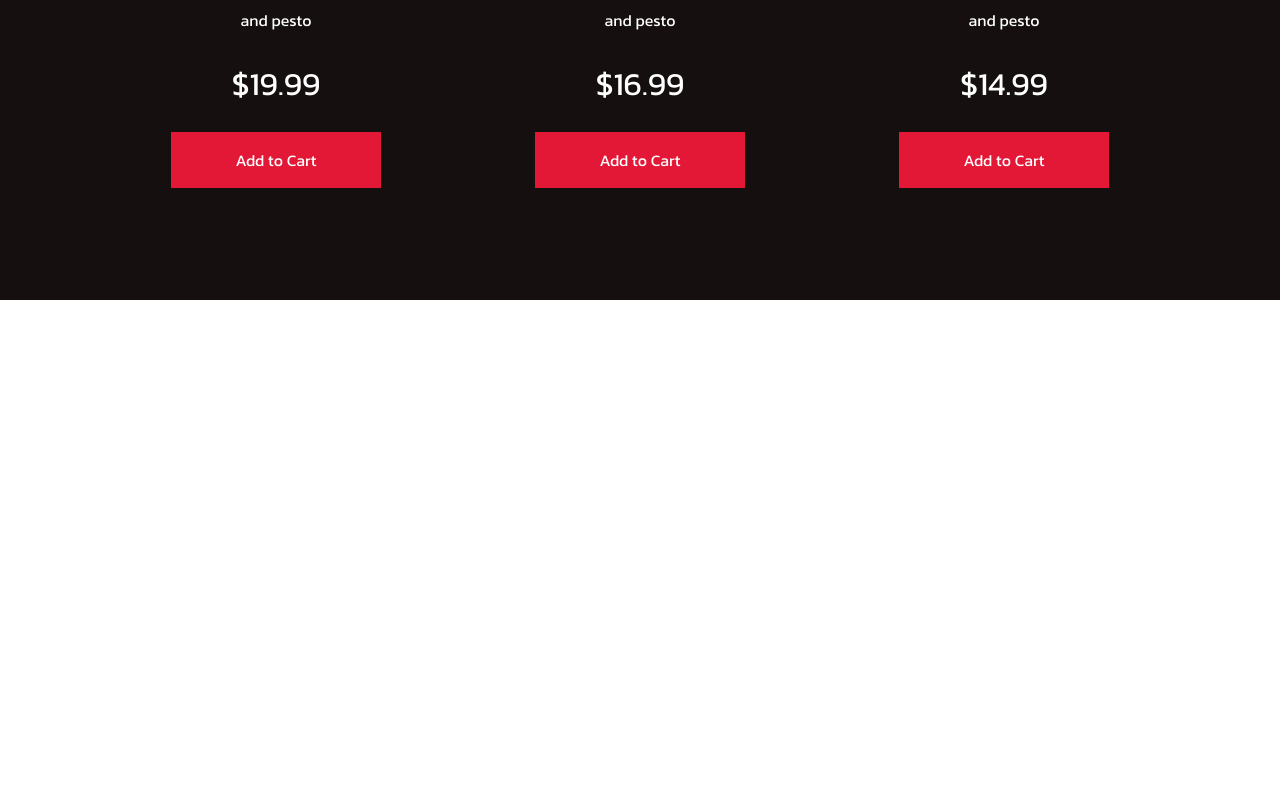
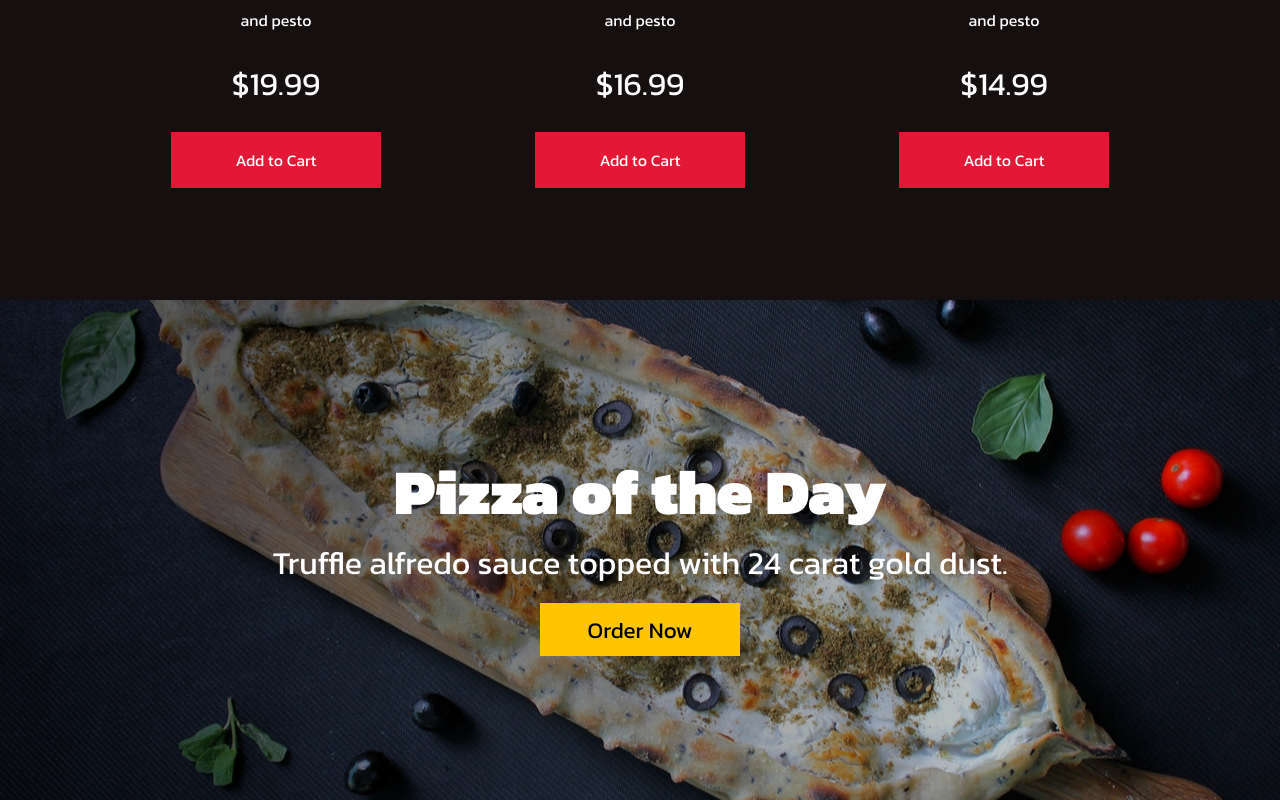
Before and after one commit to landon-is-on/react-pizza-app, a React (Create React App) app in the folder pizza/: page / in a window 1280 px wide. Shown: the part 1458-2258 px from the top of the page. Before the commit the page ends 1758 px from the top, so only its background shows below. Built offline with nearby package versions, Linux system fonts and the light colour scheme.

Commit message:
finished feature section

```diff
--- a/pizza/src/App.js
+++ b/pizza/src/App.js
@@ -4,15 +4,16 @@
 import Hero from './components/Hero';
 import Products from './components/Products';
 import {productData} from './components/Products/data';
+import Feature from './components/Feature';
 
 
 function App() {
   return (
     <Router>
     <GlobalStyle/>
-
    <Hero/>
    <Products heading='Choose your favorite' data={productData}/>
+     <Feature/>
      </Router>
   );
 }
--- /dev/null
+++ b/pizza/src/components/Feature/FeatureElements.js
@@ -0,0 +1,39 @@
+import styled from 'styled-components';
+import FeaturePic from '../../images/featured3.jpg';
+
+export const FeatureContainer = styled.div`
+  background: linear-gradient(to right, rgba(0, 0, 0, 0.7), rgba(0, 0, 0, 0.1)),
+    url(${FeaturePic});
+  height: 100vh;
+  max-height: 500px;
+  background-position: center;
+  background-size: cover;
+  display: flex;
+  flex-direction: column;
+  justify-content: center;
+  align-items: center;
+  color: #fff;
+  text-align: center;
+  padding: 0 1rem;
+  h1 {
+    font-size: clamp(3rem, 5vw, 5rem);
+  }
+  p {
+    margin-bottom: 1rem;
+    font-size: clamp(1rem, 3vw, 2rem);
+  }
+`;
+export const FeatureButton = styled.button`
+  font-size: 1.4rem;
+  padding: 0.6rem 3rem;
+  border: none;
+  background: #ffc500;
+  color: #000;
+  transition: 0.2s ease-out;
+  &:hover {
+    color: #fff;
+    background: #e31837;
+    transition: 0.2s ease-out;
+    cursor: pointer;
+  }
+`;
--- /dev/null
+++ b/pizza/src/components/Feature/index.js
@@ -0,0 +1,14 @@
+import React from 'react';
+import { FeatureContainer, FeatureButton } from './FeatureElements';
+
+const Feature = () => {
+  return (
+    <FeatureContainer>
+      <h1>Pizza of the Day</h1>
+      <p>Truffle alfredo sauce topped with 24 carat gold dust.</p>
+      <FeatureButton>Order Now</FeatureButton>
+    </FeatureContainer>
+  );
+};
+
+export default Feature;
```
